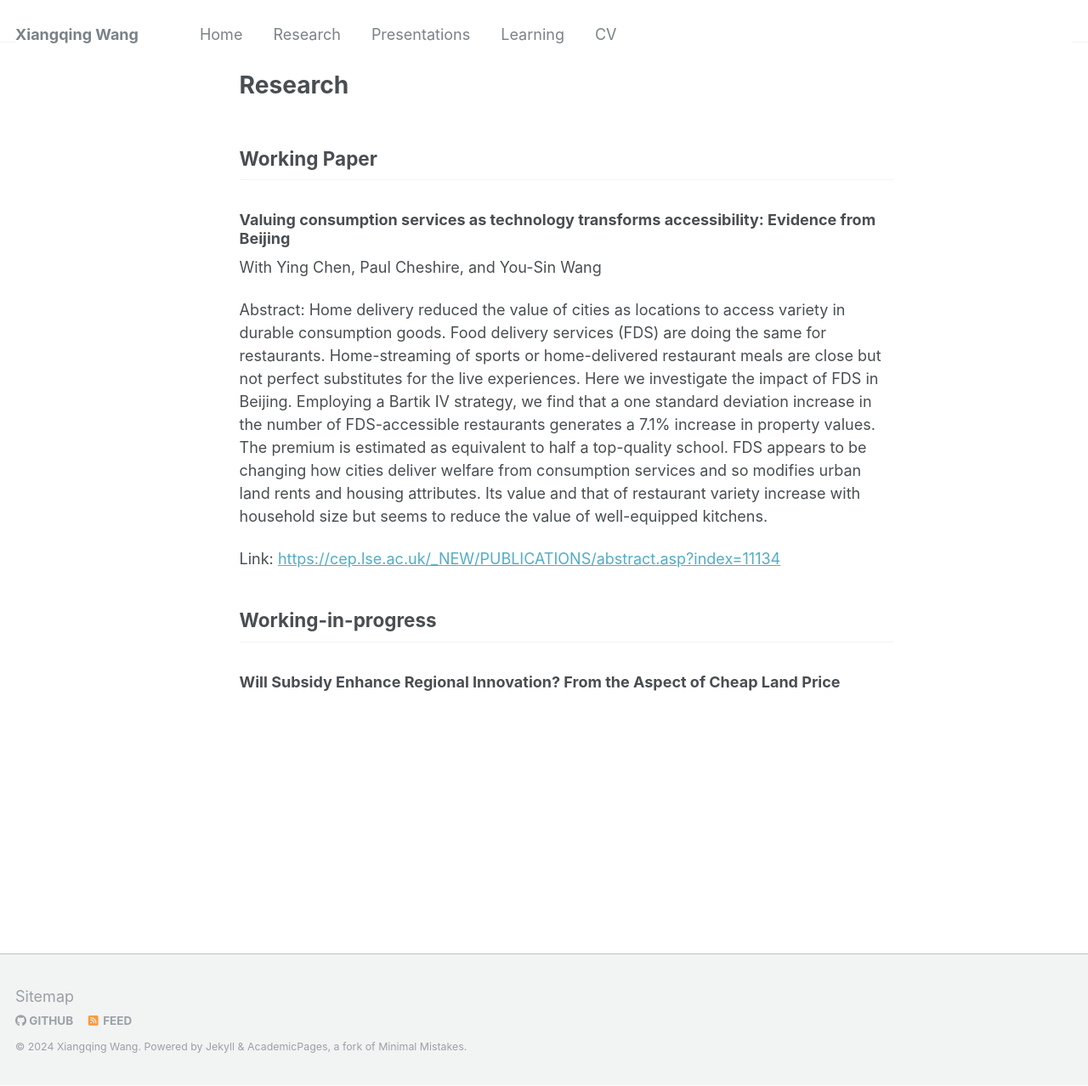
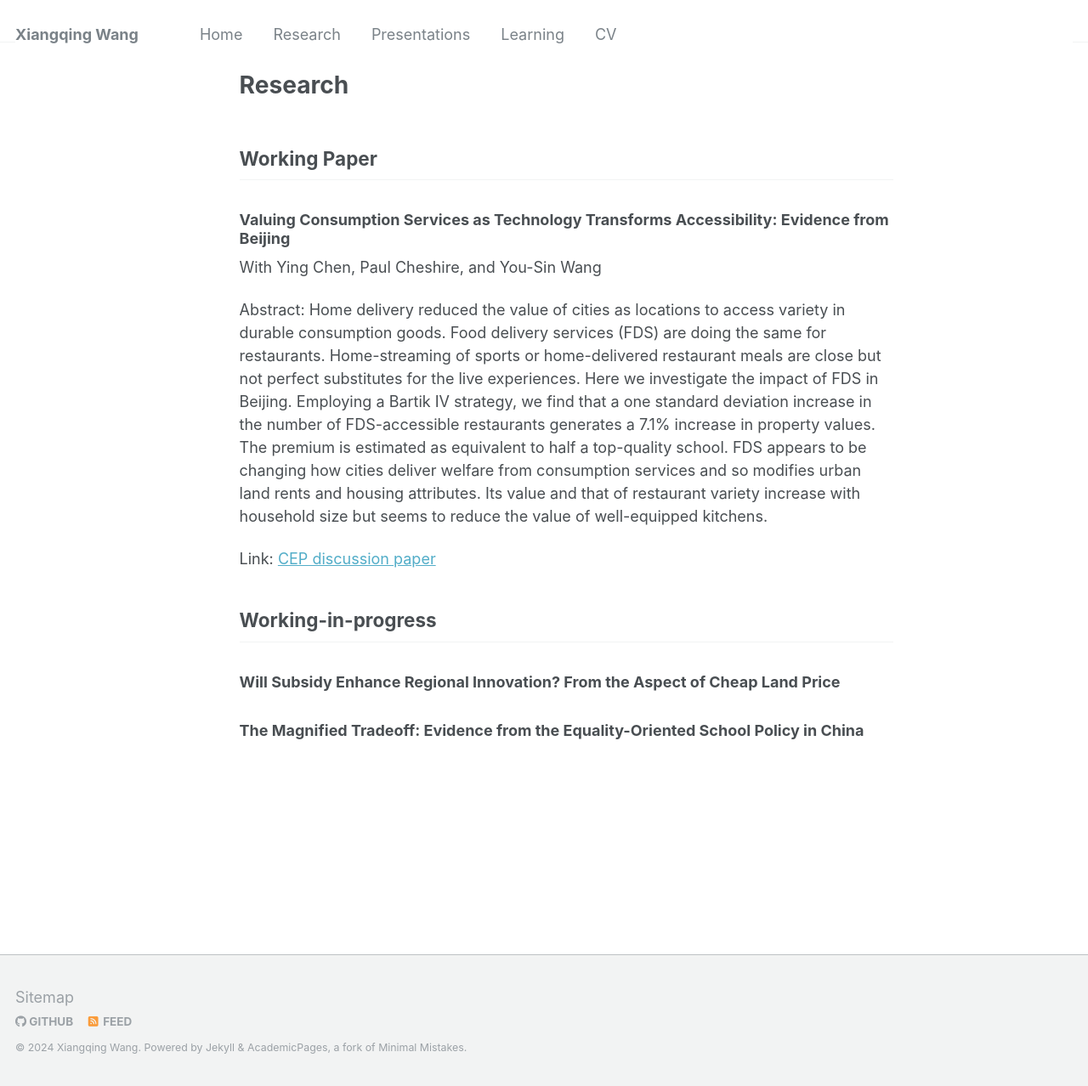
Before and after one commit to leahxqing/leahxqing.github.io, a Jekyll site: the page built from _pages/publications.md, in a window 1280 px wide and 1278 px high. Shown: the whole window at 85% size. Built offline with Jekyll 4.4.1, drawn with Linux system fonts in a browser that asks for light colours.

Commit message:
Update publications.md

```diff
--- a/_pages/publications.md
+++ b/_pages/publications.md
@@ -6,12 +6,14 @@ author_profile: false
 ---
 
 ## Working Paper
-### Valuing consumption services as technology transforms accessibility: Evidence from Beijing
+### Valuing Consumption Services as Technology Transforms Accessibility: Evidence from Beijing
 With Ying Chen, Paul Cheshire, and You-Sin Wang
 
 Abstract: Home delivery reduced the value of cities as locations to access variety in durable consumption goods. Food delivery services (FDS) are doing the same for restaurants. Home-streaming of sports or home-delivered restaurant meals are close but not perfect substitutes for the live experiences. Here we investigate the impact of FDS in Beijing. Employing a Bartik IV strategy, we find that a one standard deviation increase in the number of FDS-accessible restaurants generates a 7.1% increase in property values. The premium is estimated as equivalent to half a top-quality school. FDS appears to be changing how cities deliver welfare from consumption services and so modifies urban land rents and housing attributes. Its value and that of restaurant variety increase with household size but seems to reduce the value of well-equipped kitchens.
 
-Link: [https://cep.lse.ac.uk/_NEW/PUBLICATIONS/abstract.asp?index=11134](https://cep.lse.ac.uk/_NEW/PUBLICATIONS/abstract.asp?index=11134)
+Link: [CEP discussion paper](https://cep.lse.ac.uk/_NEW/PUBLICATIONS/abstract.asp?index=11134)
 
 ## Working-in-progress
 ### Will Subsidy Enhance Regional Innovation? From the Aspect of Cheap Land Price
+
+### The Magnified Tradeoff: Evidence from the Equality-Oriented School Policy in China
```
